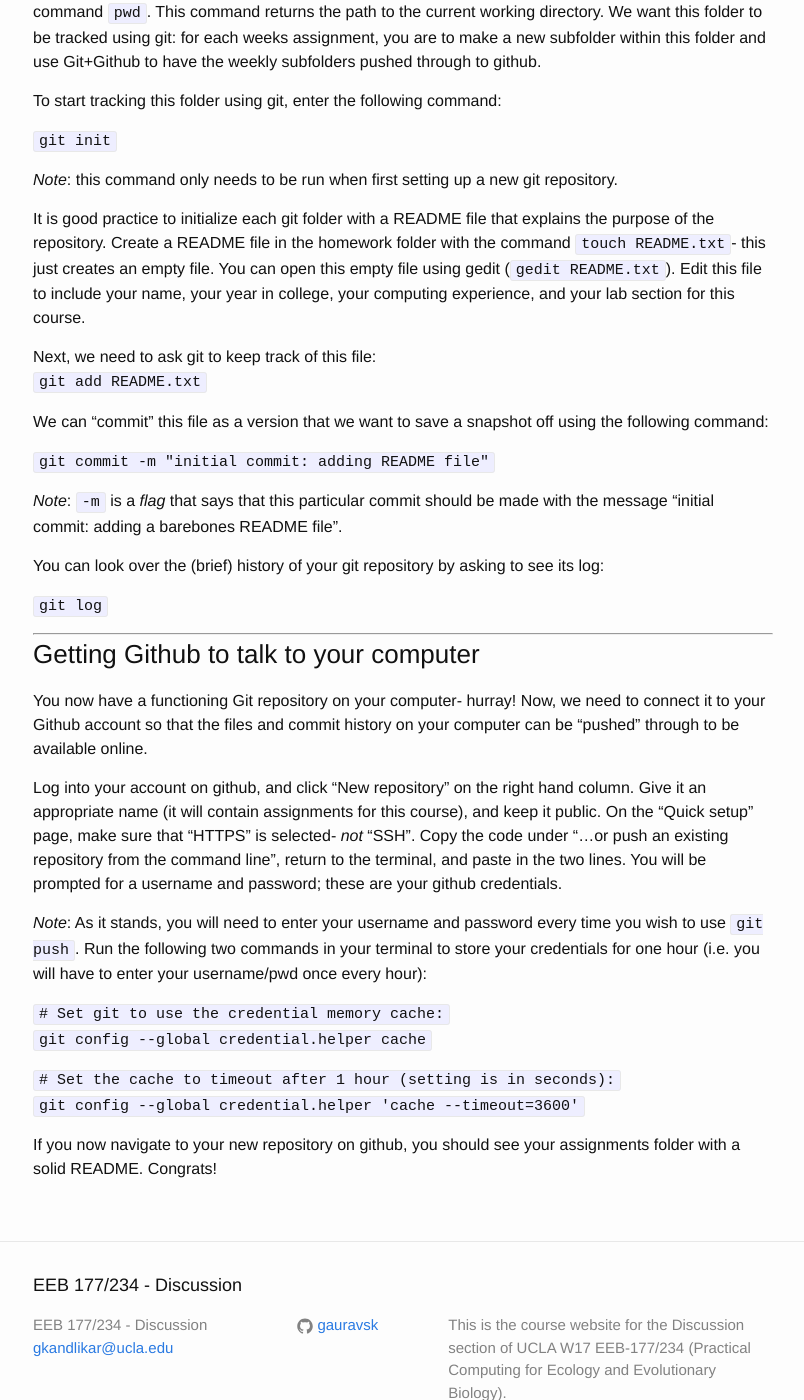
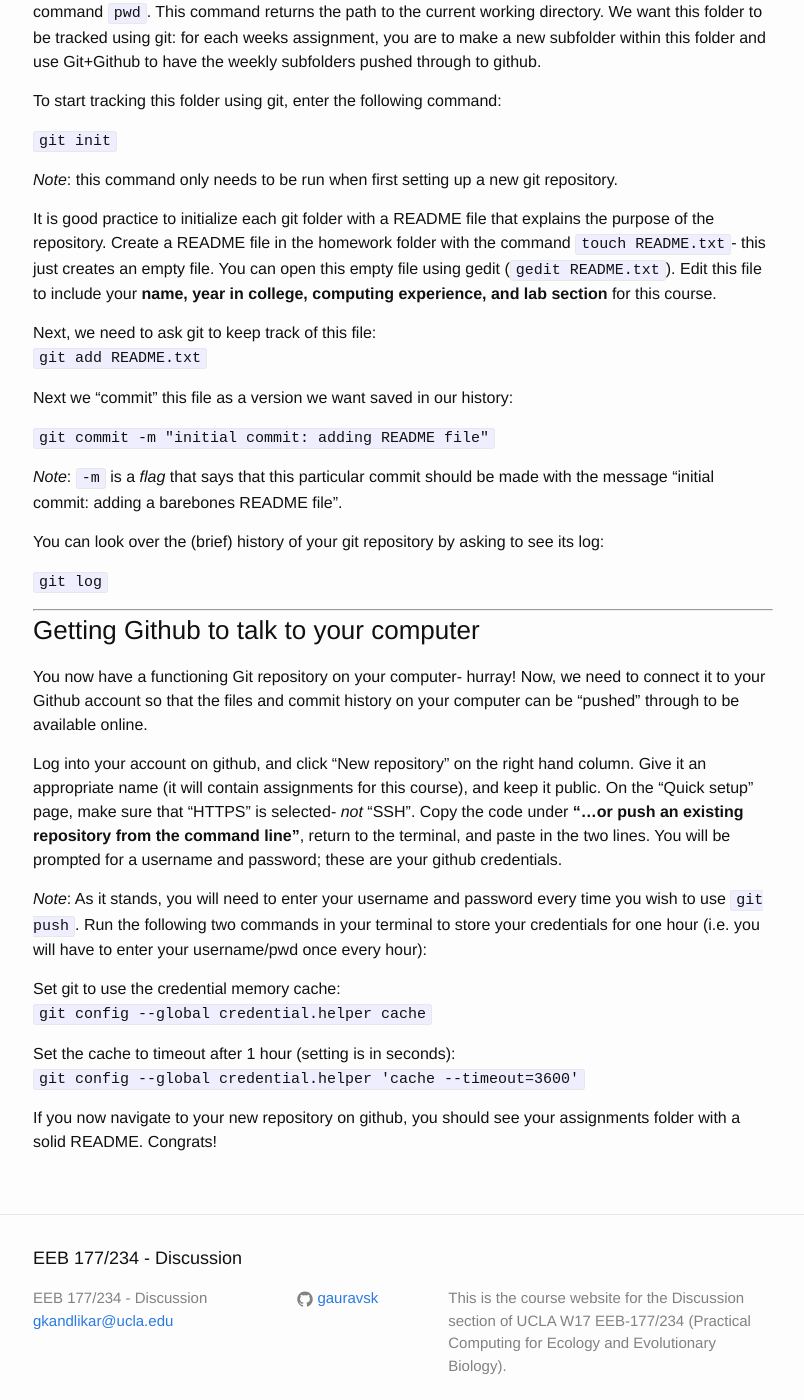
Before and after one commit to michaelalfaro/eeb177-W17.github.io, a Jekyll site: the page built from _posts/2017-01-03-setup-github.markdown, in a window 1280 px wide and 1400 px high, scrolled down 961 px. Shown: the whole window, without its empty margins (237-1041 px from the left). Built offline with Jekyll 4.4.1, drawn with Linux system fonts in a browser that asks for light colours.

Commit message:
Update 2017-01-03-setup-github.markdown

```diff
--- a/_posts/2017-01-03-setup-github.markdown
+++ b/_posts/2017-01-03-setup-github.markdown
@@ -32,12 +32,12 @@ To start tracking this folder using git, enter the following command:
 
 *Note*: this command only needs to be run when first setting up a new git repository.
 
-It is good practice to initialize each git folder with a README file that explains the purpose of the repository. Create a README file in the homework folder with the command `touch README.txt`- this just creates an empty file. You can open this empty file using gedit (`gedit README.txt`). Edit this file to include your name, your year in college, your computing experience, and your lab section for this course.
+It is good practice to initialize each git folder with a README file that explains the purpose of the repository. Create a README file in the homework folder with the command `touch README.txt`- this just creates an empty file. You can open this empty file using gedit (`gedit README.txt`). Edit this file to include your **name, year in college, computing experience, and lab section** for this course.
 
 Next, we need to ask git to keep track of this file:
 `git add README.txt`
 
-We can "commit" this file as a version that we want to save a snapshot off using the following command:
+Next we "commit" this file as a version we want saved in our history:
 
 `git commit -m "initial commit: adding README file"`
 
@@ -55,14 +55,14 @@ You can look over the (brief) history of your git repository by asking to see it
 
 You now have a functioning Git repository on your computer- hurray! Now, we need to connect it to your Github account so that the files and commit history on your computer can be "pushed" through to be available online.
 
-Log into your account on github, and click "New repository" on the right hand column. Give it an appropriate name (it will contain assignments for this course), and keep it public. On the "Quick setup" page, make sure that "HTTPS" is selected- *not* "SSH". Copy the code under "…or push an existing repository from the command line", return to the terminal, and paste in the two lines. You will be prompted for a username and password; these are your github credentials.
+Log into your account on github, and click "New repository" on the right hand column. Give it an appropriate name (it will contain assignments for this course), and keep it public. On the "Quick setup" page, make sure that "HTTPS" is selected- *not* "SSH". Copy the code under **"…or push an existing repository from the command line"**, return to the terminal, and paste in the two lines. You will be prompted for a username and password; these are your github credentials.
 
 *Note*: As it stands, you will need to enter your username and password every time you wish to use `git push`. Run the following two commands in your terminal to store your credentials for one hour (i.e. you will have to enter your username/pwd once every hour):
 
-`# Set git to use the credential memory cache:`
+Set git to use the credential memory cache:
 `git config --global credential.helper cache`
 
-`# Set the cache to timeout after 1 hour (setting is in seconds):`
+Set the cache to timeout after 1 hour (setting is in seconds):
 `git config --global credential.helper 'cache --timeout=3600'`
 
 If you now navigate to your new repository on github, you should see your assignments folder with a solid README. Congrats!
```
